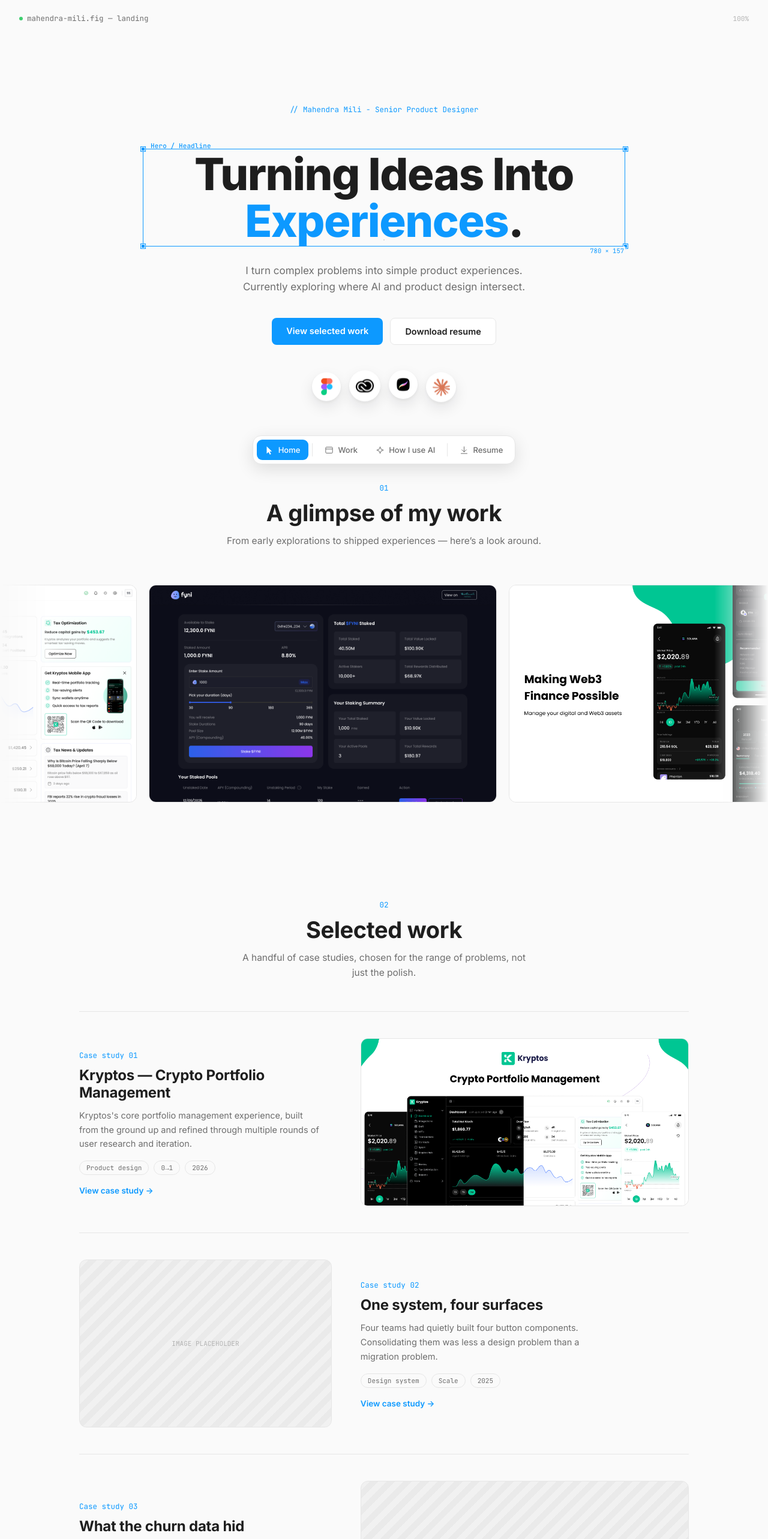
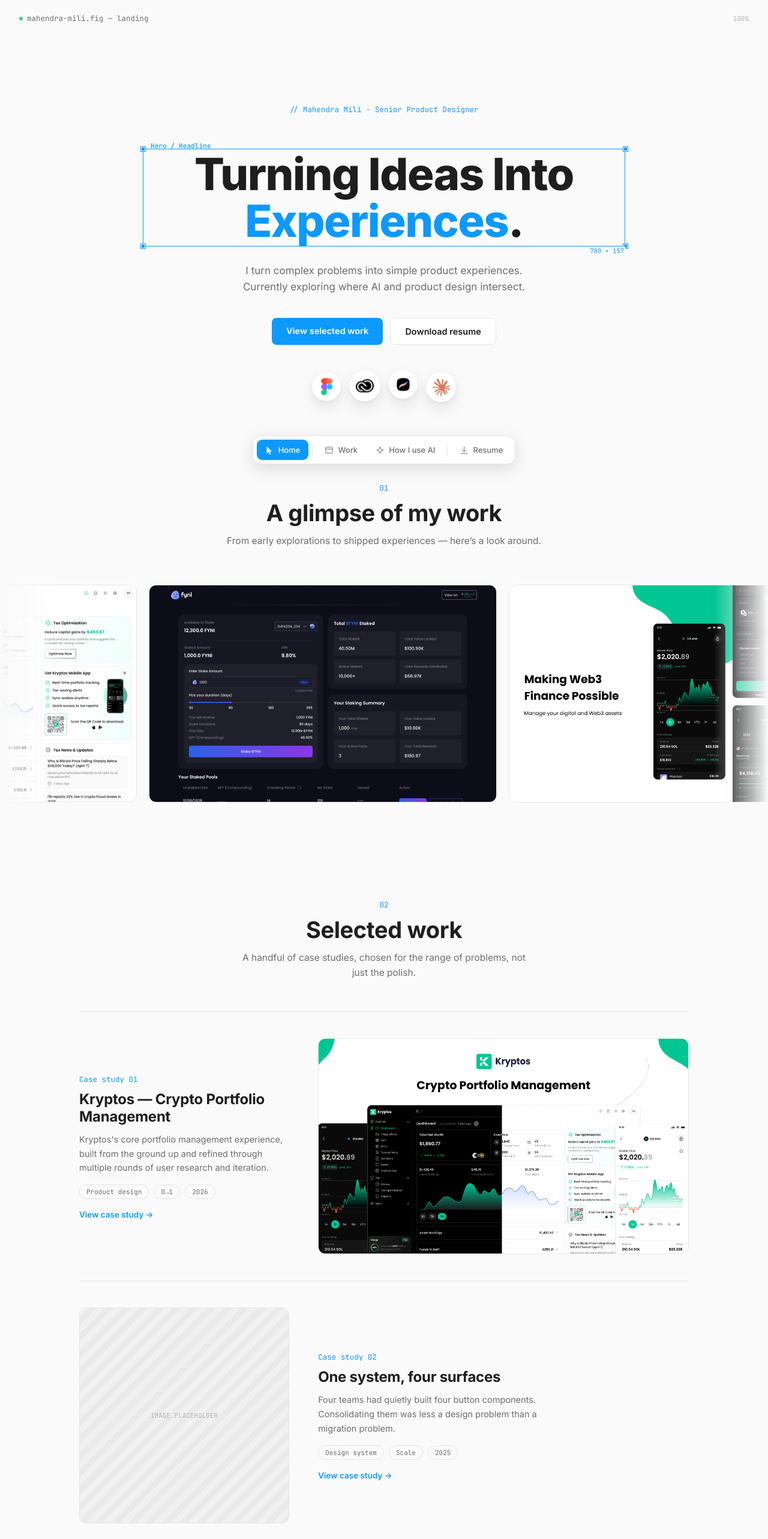
Before and after one commit to leesoosun/Figma_Style_Portfolio, a React (Vite) app: page / in a window 1280 px wide. Shown: the top 2566 px of the page at 60% size. Built offline with nearby package versions, Linux system fonts and the light colour scheme.

Commit message:
Replace Kryptos preview image and enlarge Selected work thumbnails further
New version of the case-study-01 preview (taller composition, more of
the app UI visible). Thumbnail grid column widened again
(1.3fr -> 1.5fr, info column 1fr -> 0.85fr) and height bumped
230->280->360px.

```diff
--- a/src/styles/home.css
+++ b/src/styles/home.css
@@ -146,12 +146,12 @@
 /* ---------- Selected work ---------- */
 .work-list{ display:flex; flex-direction:column; }
 .work-row{
-  display:grid; grid-template-columns:1fr 1.3fr; gap:48px; align-items:center;
+  display:grid; grid-template-columns:0.85fr 1.5fr; gap:48px; align-items:center;
   padding:44px 0; border-top:1px solid var(--line);
 }
 .work-row:last-child{ border-bottom:1px solid var(--line); }
 .work-row .thumb{
-  height:280px; border-radius:12px; border:1px solid var(--line);
+  height:360px; border-radius:12px; border:1px solid var(--line);
   background:repeating-linear-gradient(135deg, #F1F1F1 0 10px, #EAEAEA 10px 20px);
   display:flex; align-items:center; justify-content:center;
   font-family:var(--mono); font-size:11px; color:#B4B4B4;
```
Also changed, not shown: src/assets/work/kryptos-preview.png.
